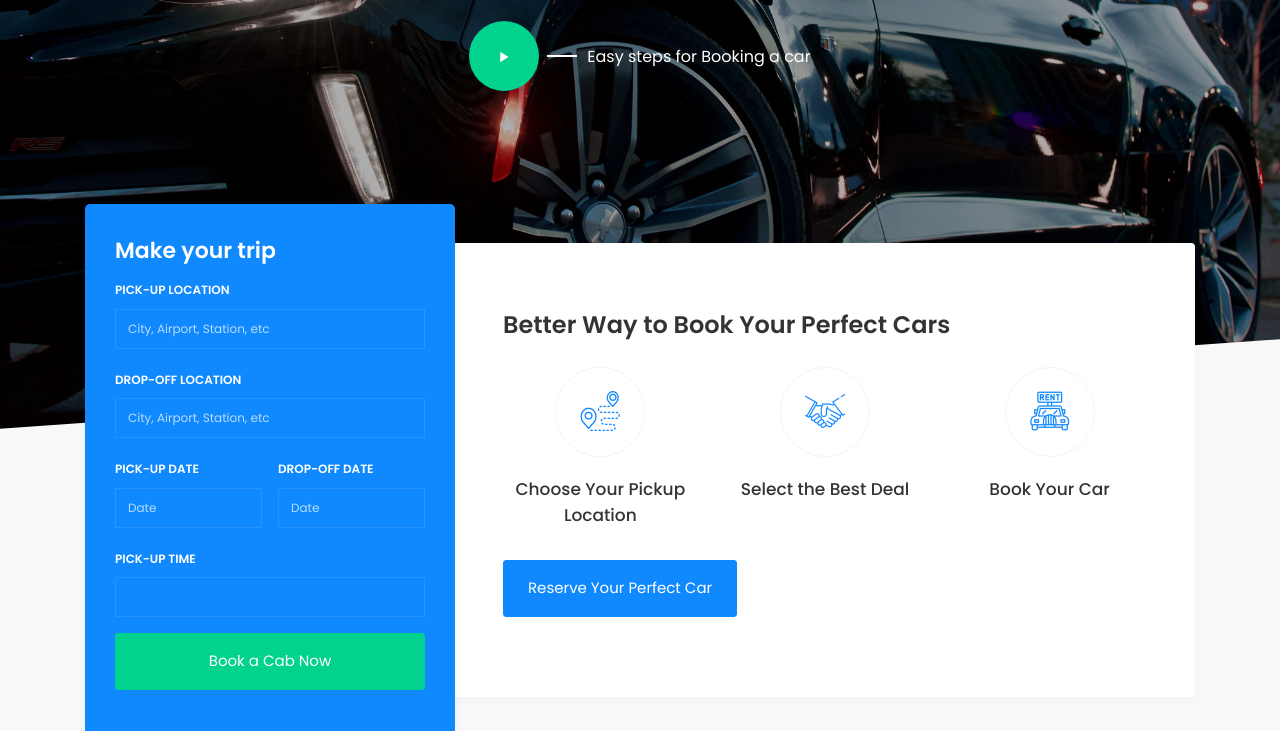
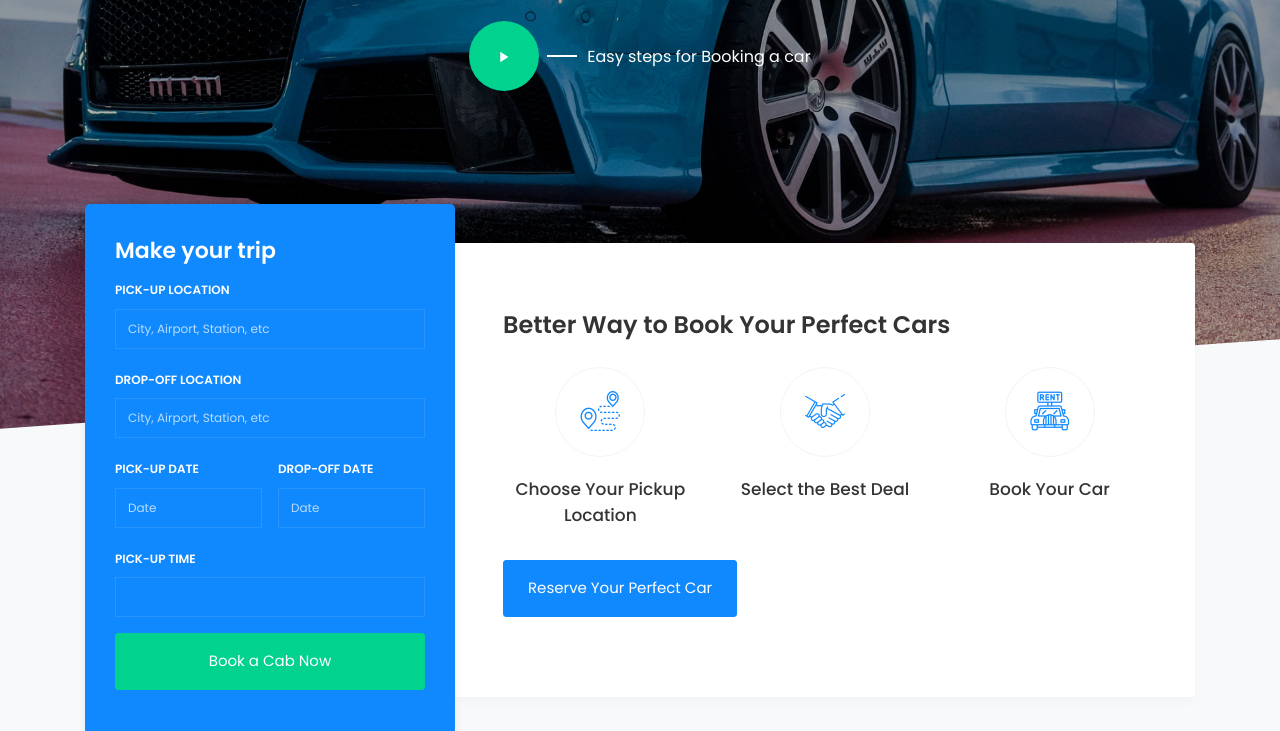
Before and after one commit to munna9996/btcar, a plain HTML site: page index.html in a window 1280 px wide. Shown: the part 396-1127 px from the top of the page. Drawn offline with Linux system fonts and the light colour scheme; some packages are replaced by stand-ins of ours; no server answers; files whose address does not match are found by name.

Commit message:
Update index.html

```diff
--- a/index.html
+++ b/index.html
@@ -52,7 +52,7 @@
 	  </nav>
     <!-- END nav -->
 
-    <div class="hero-wrap ftco-degree-bg" style="background-image: url('images/bg_2.jpg');" data-stellar-background-ratio="0.5">
+    <div class="hero-wrap ftco-degree-bg" style="background-image: url('images/bg_1.jpg');" data-stellar-background-ratio="0.5">
       <div class="overlay"></div>
       <div class="container">
         <div class="row no-gutters slider-text justify-content-start align-items-center justify-content-center">
```
